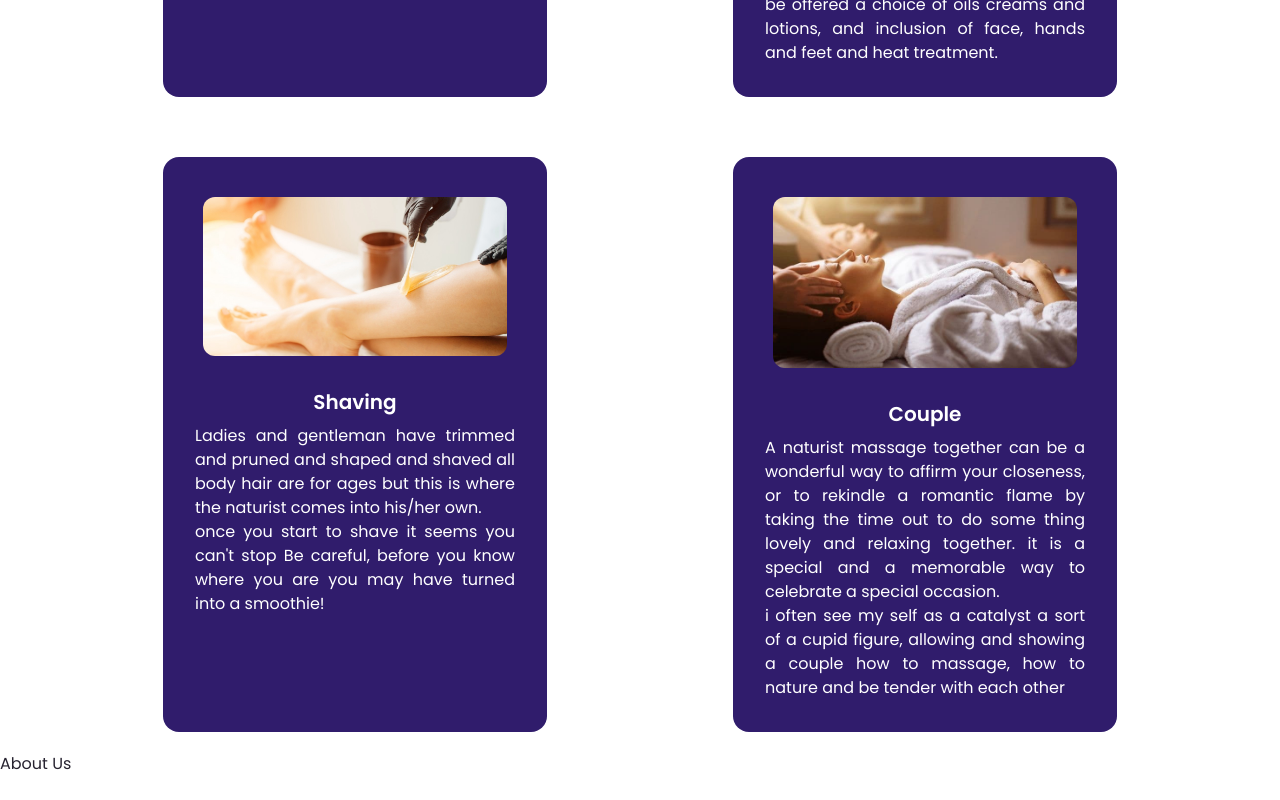
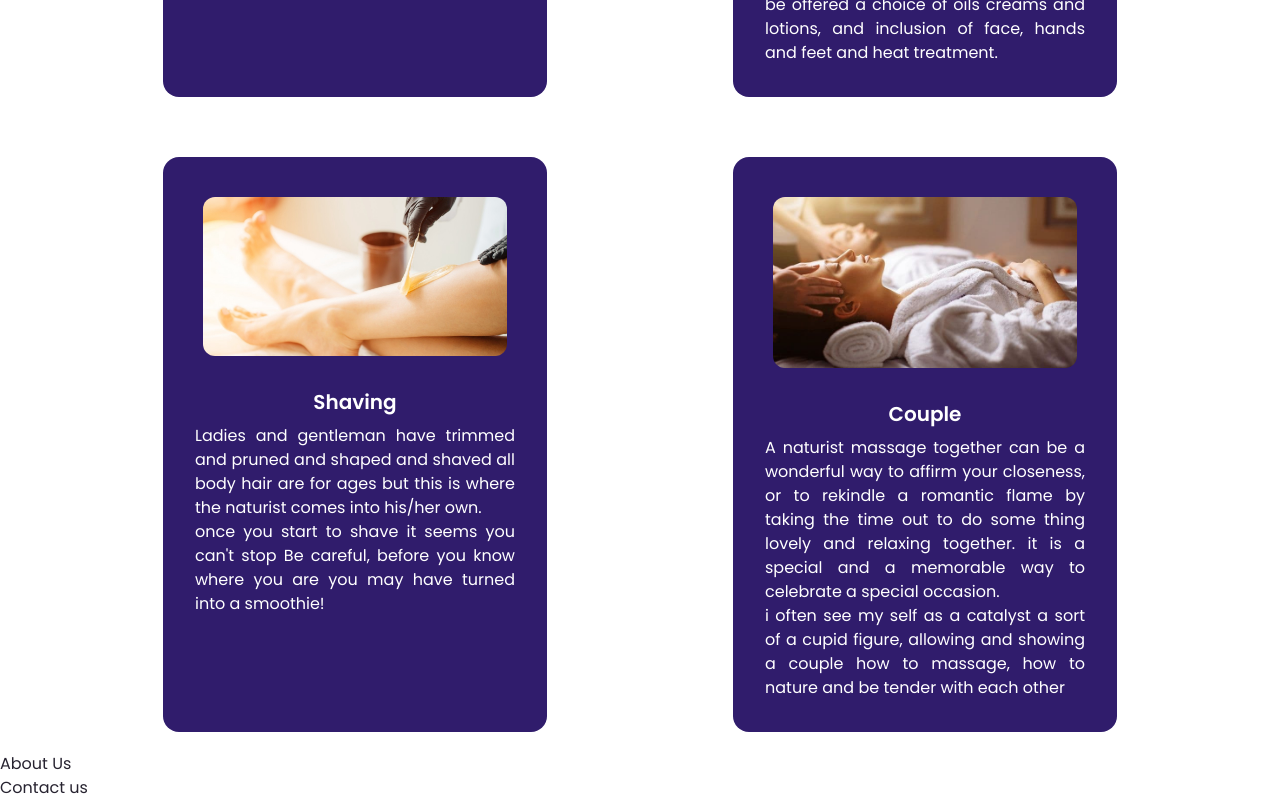
Before and after one commit to YSanj98/serene-naturist-re-design, a React (Vite) app: page / in a window 1280 px wide. Shown: the part 1954-2754 px from the top of the page. Before the commit the page ends 2730 px from the top, so only its background shows below. Built offline with nearby package versions, Linux system fonts and the light colour scheme; a web font is replaced by a local one.

Commit message:
calling Contactus component

```diff
--- a/src/App.tsx
+++ b/src/App.tsx
@@ -4,6 +4,7 @@ import Navbar from './components/Navbar';
 import Home from './components/Home';
 import Service from './components/Services';
 import AboutUs from './components/About us';
+import ContactUs from './components/Contact us';
 
 
 function App() {
@@ -33,6 +34,7 @@ function App() {
       <Home setSelectedPage={setSelectedPage} />
       <Service setSelectedPage={setSelectedPage} />
       <AboutUs setSelectedPage={setSelectedPage} />
+      <ContactUs setSelectedPage={setSelectedPage} />
     </div>
   );
 }
```
